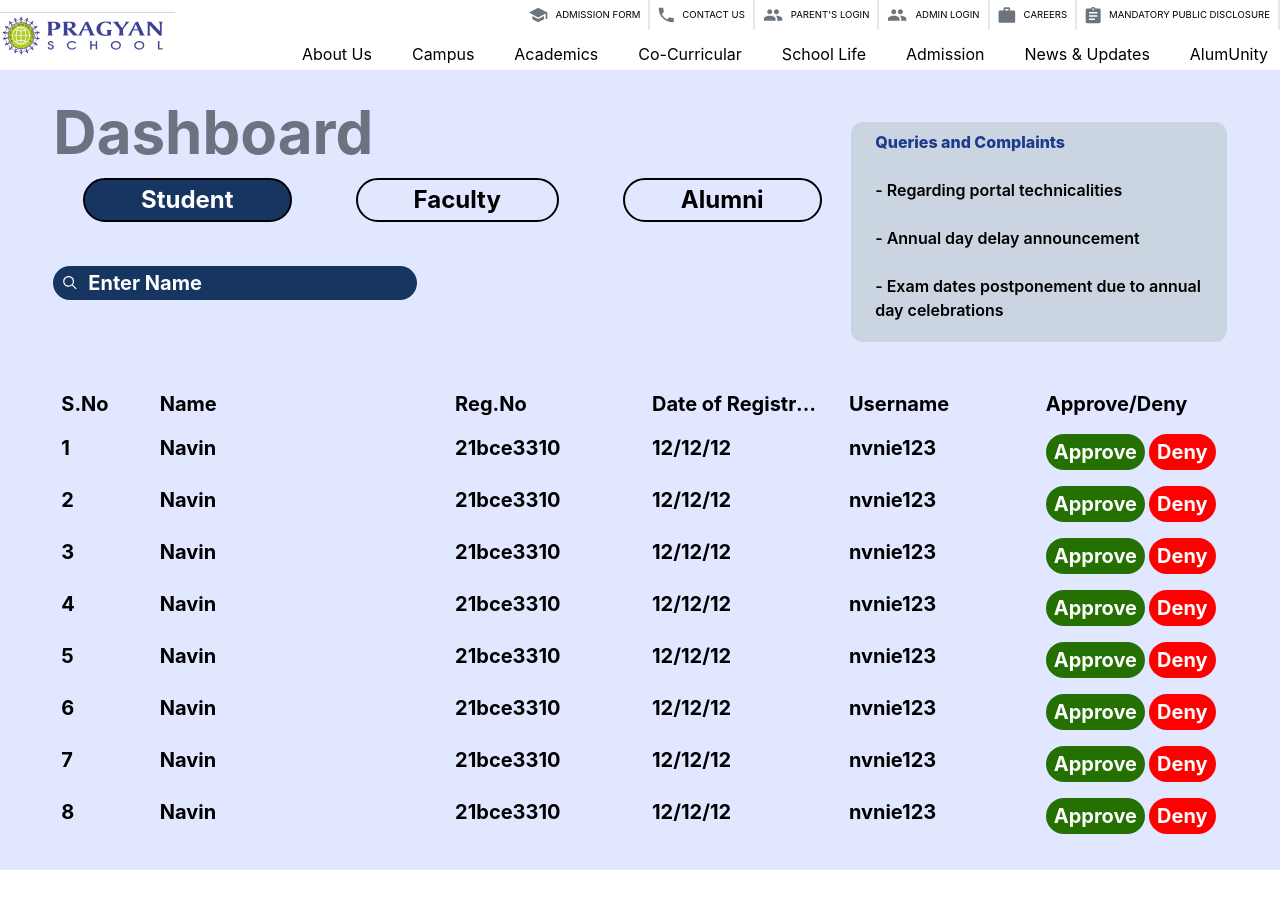
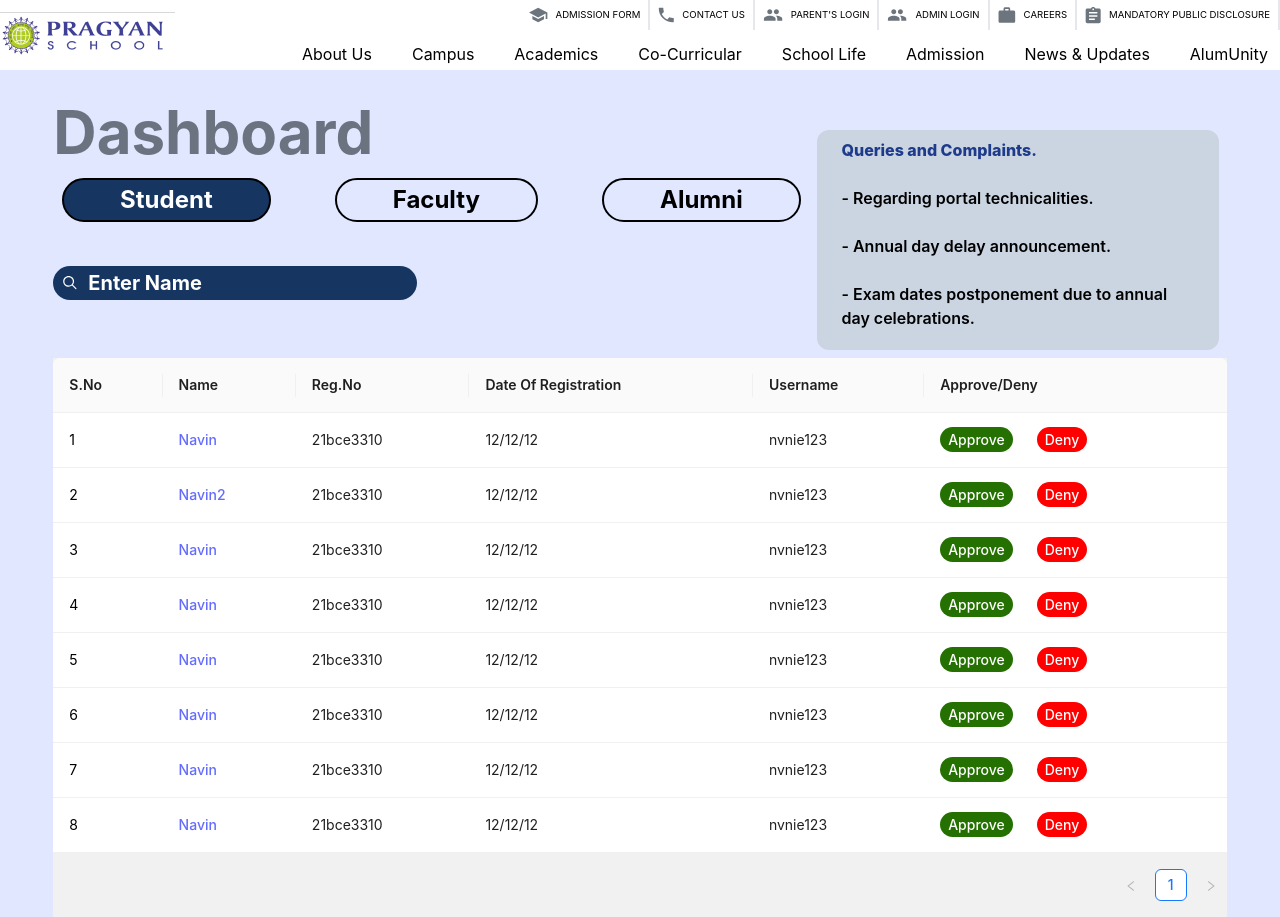
Before and after one commit to sinhasatyam045/Alum_Fullstack, a React (Vite) app: page /admindashboard in a window 1280 px wide. Before the commit the page ends 870 px from the top, so only its background shows below. Built offline with nearby package versions, Linux system fonts and the light colour scheme.

Commit message:
Changes made to admin dashboard

```diff
--- a/package.json
+++ b/package.json
@@ -10,11 +10,13 @@
     "preview": "vite preview"
   },
   "dependencies": {
+    "antd": "^5.16.1",
     "lottie-react": "^2.4.0",
     "react": "^18.2.0",
     "react-dom": "^18.2.0",
     "react-icons": "^5.0.1",
     "react-router-dom": "^6.21.3",
+    "react-spinners": "^0.13.8",
     "tailwind": "^4.0.0"
   },
   "devDependencies": {
--- a/src/components/admin/adminDashboard/adminDashboard.jsx
+++ b/src/components/admin/adminDashboard/adminDashboard.jsx
@@ -1,212 +1,284 @@
+import React, { useState, useEffect } from "react";
 import NavBar from "../../helper/navbar";
-import { Fragment, useState } from "react";
+import { Table, Space } from "antd";
 import useScreenSize from "../../../utils/useScreenSize";
+import RiseLoader from "react-spinners/RiseLoader";
 
-const FacultyTableData = [
+const QueryComponent = () => {
+  return (
+    <div className="w-1/2 p-2">
+      <div className="pt-9">
+        <div className="bg-slate-300 rounded-xl px-6 m-0 text-blue-900 p-2 font-extrabold">
+          Queries and Complaints.
+          <div>
+            <ul>
+              <li className="text-black py-3 pt-6 font-semibold">
+                - Regarding portal technicalities.
+              </li>
+              <li className="text-black py-3 font-semibold">
+                - Annual day delay announcement.
+              </li>
+              <li className="text-black py-3 font-semibold">
+                - Exam dates postponement due to annual day celebrations.
+              </li>
+            </ul>
+          </div>
+        </div>
+      </div>
+    </div>
+  );
+};
+
+const override = {
+  display: "flex",
+  justifyContent:"center",
+  margin: "0 auto",
+  borderColor: "blue",
+
+
+};
+
+const AdminDashboard = () => {
+  const screenSize = useScreenSize();
+  const [selectedButton, setSelectedButton] = useState(0);
+  const [loading, setLoading] = useState(true);
+  const [searchQuery, setSearchQuery] = useState("");
+
+  useEffect(() => {
+    const timer = setTimeout(() => {
+      setLoading(false);
+    }, 500); // Adjust the timeout value as needed
+
+    return () => clearTimeout(timer);
+  }, []);
+
+  const facultyTableData = [
     {
+      key: 1,
       Name: "Fac1",
       Reg_No: "Something",
       DOR: "12/12/12",
       Username: "something123",
     },
     {
-    Name: "Fac1",
+      key: 2,
+      Name: "Fac2",
       Reg_No: "Something",
       DOR: "12/12/12",
       Username: "something123",
     },
     {
-    Name: "Fac1",
+      key: 3,
+      Name: "Fac3",
       Reg_No: "Something",
       DOR: "12/12/12",
       Username: "something123",
     },
     {
-    Name: "Fac1",
+      key: 4,
+      Name: "Fac4",
       Reg_No: "Something",
       DOR: "12/12/12",
       Username: "something123",
     },
     {
-    Name: "Fac1",
+      key: 5,
+      Name: "Fac5",
       Reg_No: "Something",
       DOR: "12/12/12",
       Username: "something123",
     },
+
   ];
 
   const alumniTableData = [
     {
+      key: 1,
       Name: "Alumni1",
       Reg_No: "Something",
       DOR: "12/12/12",
       Username: "somethingAlum123",
     },
     {
-    Name: "Alumni1",
+      key: 2,
+      Name: "Alumni2",
       Reg_No: "Something",
       DOR: "12/12/12",
       Username: "somethingAlum123",
     },
     {
-    Name: "Alumni1",
+      key: 3,
+      Name: "Alumni3",
       Reg_No: "Something",
       DOR: "12/12/12",
       Username: "somethingAlum123",
     },
     {
-    Name: "Alumni1",
+      key: 4,
+      Name: "Alumni4",
       Reg_No: "Something",
       DOR: "12/12/12",
       Username: "somethingAlum123",
     },
     {
-    Name: "Alumni1",
+      key: 5,
+      Name: "Alumni5",
       Reg_No: "Something",
       DOR: "12/12/12",
       Username: "somethingAlum123",
     },
+
   ];
+
 
   const studentTableData = [
     {
+      key: 1,
       Name: "Navin",
       Reg_No: "21bce3310",
       DOR: "12/12/12",
       Username: "nvnie123",
     },
     {
+      key: 2,
+      Name: "Navin2",
+      Reg_No: "21bce3310",
+      DOR: "12/12/12",
+      Username: "nvnie123",
+    },
+    {
+      key: 3,
       Name: "Navin",
       Reg_No: "21bce3310",
       DOR: "12/12/12",
       Username: "nvnie123",
     },
     {
+      key: 4,
       Name: "Navin",
       Reg_No: "21bce3310",
       DOR: "12/12/12",
       Username: "nvnie123",
     },
     {
+      key: 5,
       Name: "Navin",
       Reg_No: "21bce3310",
       DOR: "12/12/12",
       Username: "nvnie123",
     },
     {
+      key: 6,
       Name: "Navin",
       Reg_No: "21bce3310",
       DOR: "12/12/12",
       Username: "nvnie123",
     },
     {
+      key: 7,
       Name: "Navin",
       Reg_No: "21bce3310",
       DOR: "12/12/12",
       Username: "nvnie123",
     },
     {
+      key: 9,
       Name: "Navin",
       Reg_No: "21bce3310",
       DOR: "12/12/12",
       Username: "nvnie123",
     },
+
+
+  ];
+
+
+  const columns = [
     {
-    Name: "Navin",
-    Reg_No: "21bce3310",
-    DOR: "12/12/12",
-    Username: "nvnie123",
+      title: "S.No",
+    dataIndex: "key",
+    render: (_, record, index) => <span className="text-black">{index + 1}</span>,
+      //render: (index) => <a>{index}</a>,
+
+    },
+    {
+      title: "Name",
+      dataIndex: "Name",
+      key: "Name",
+      render: (text) => <a>{text}</a>,
+    },
+    {
+      title: "Reg.No",
+      dataIndex: "Reg_No",
+      key: "Reg_No",
+    },
+    {
+      title: "Date Of Registration",
+      dataIndex: "DOR",
+      key: "DOR",
+    },
+    {
+      title: "Username",
+      key: "Username",
+      dataIndex: "Username",
+    },
+    {
+      title: "Approve/Deny",
+      key: "action",
+      render: (_, record) => (
+        <Space size="large">
+          <a className="rounded-full px-2 py-1 bg-[#247000] cursor-pointer text-white hover:bg-[#319a00]" onClick={() => handleApprove(record)}>Approve</a>
+          <a className="rounded-full px-2 py-1 bg-[#FF0000] cursor-pointer text-white hover:bg-[#bb0000]"onClick={() => handleDeny(record)}>Deny</a>
+        </Space>
+      ),
     },
   ];
 
-const QueryComponent = () => {
-  return (
-    <div className="pt-9">
-      <div className=" bg-slate-300 rounded-xl px-6  m-0 text-blue-900 p-2  font-extrabold">
-        Queries and Complaints
-        <div>
-          <ul>
-            <li className="text-black py-3 pt-6 font-semibold">
-              - Regarding portal technicalities
-            </li>
-            <li className="text-black py-3 font-semibold">
-              - Annual day delay announcement
-            </li>
-            <li className="text-black py-3 font-semibold">
-              - Exam dates postponement due to annual day celebrations
-            </li>
-          </ul>
-        </div>
-      </div>
-    </div>
+
+  const handleApprove = (record) => {
+    console.log("Approved:", record);
+
+  };
+
+  const handleDeny = (record) => {
+    console.log("Denied:", record);
+
+  };
+
+  const filterData = (data) => {
+    return data.filter((item) =>
+      Object.values(item).some((value) =>
+        value.toString().toLowerCase().includes(searchQuery.toLowerCase())
+      )
     );
   };
 
-function Table(data, buttonValue) {
-  const screenSize = useScreenSize();
+  const getData = () => {
+    let data;
+    switch (selectedButton) {
+      case 0:
+        data = filterData(studentTableData);
+        break;
+      case 1:
+        data = filterData(facultyTableData);
+        break;
+      case 2:
+        data = filterData(alumniTableData);
+        break;
+      default:
+        data = [];
+    }
+    return data;
+  };
 
-  function handleApprove(e, data, index) {
-    const user = {
-      status: "Approved",
-      data,
-      type: index === 0 ? "Student" : index === 1 ? "Faculty" : "Alumni",
-    };
-    console.log(user);
-  }
-
-  function handleDeny(e, data, index) {
-    const user = {
-      status: "Denied",
-      data,
-      type: index === 0 ? "Student" : index === 1 ? "Faculty" : "Alumni",
-    };
-    console.log(user);
-  }
-
-  return data.map((data, index) => {
-    return (
-      <Fragment key={index}>
-        <div className="p-2 font-bold">{index + 1}</div>
-        <div className="p-2 lg:col-span-3 col-span-2 font-bold truncate">
-          {data.Name}
-        </div>
-        <div className="p-2 col-span-2 font-bold truncate">{data.Reg_No}</div>
-        <div className="p-2 col-span-2 font-bold truncate">{data.DOR}</div>
-        <div className="p-2 col-span-2 font-bold truncate">{data.Username}</div>
-        <div className="p-2 col-span-2 font-bold flex">
-          <ul className="flex gap-1">
-            <li
-              className="rounded-full px-2 py-1 bg-[#247000] cursor-pointer text-white hover:bg-[#319a00]"
-              onClick={(e) => handleApprove(e, data, buttonValue)}
-            >
-              {screenSize.width > 800 ? "Approve" : "✔️"}
-            </li>
-            <li
-              className="rounded-full px-2 py-1 bg-[#FF0000] cursor-pointer text-white hover:bg-[#bb0000]"
-              onClick={(e) => handleDeny(e, data, buttonValue)}
-            >
-              {screenSize.width > 800 ? "Deny" : "X"}
-            </li>
-          </ul>
-        </div>
-      </Fragment>
-    );
-  });
-}
-
-const AdminDashboard = () => {
-  const screenSize = useScreenSize();
-  const [selectedButton, setSelectedButton] = useState(0);
   return (
     <>
-      <div>
-        <NavBar></NavBar>
-      </div>
+      <NavBar />
       <div className="bg-indigo-100 h-dvh">
       <div className={`bg-indigo-100 min-h-[${screenSize.height}px]`}>
-          <div className="w-11/12  mx-auto">
+          <div className="w-11/12 mx-auto">
             <div className="flex pt-4">
-              <div className="text-6xl  text-gray-500 font-bold pb-7 pt-4 w-11/12">
+              <div className="text-6xl text-gray-500 font-bold pb-7 pt-4 w-11/12">
                 Dashboard
                 <div className="flex justify-evenly text-2xl">
                   <ul className="flex lg:gap-16 md:gap-10 gap-3 py-4">
@@ -243,10 +315,9 @@ const AdminDashboard = () => {
                   </ul>
                 </div>
                 <div>
-                  <div className=" flex  w-1/2 h-1 text-white ">
-                    <form className="relative ">
+                  <div className="flex w-1/2 h-1 text-white">
+                    <form className="relative">
                       <div
-                        className=""
                         style={{
                           position: "absolute",
                           left: "10px",
@@ -278,6 +349,8 @@ const AdminDashboard = () => {
                         }}
                         placeholder="Enter Name"
                         type="text"
+                        value={searchQuery}
+                        onChange={(e) => setSearchQuery(e.target.value)}
                       />
                     </form>
                   </div>
@@ -285,47 +358,26 @@ const AdminDashboard = () => {
               </div>
               {screenSize.width > 900 && <QueryComponent />}
             </div>
-
-            <div className="mt-10 lg:text-xl  md:text-lg  text-sm">
-              <div className="grid lg:grid-cols-12  grid-cols-11 gap-x-2">
-                <div className="p-2 font-bold truncate">S.No</div>
-                <div className="p-2 lg:col-span-3 col-span-2 font-bold truncate">
-                  Name
-                </div>
-                <div className="p-2 col-span-2 font-bold truncate">Reg.No</div>
-                <div className="p-2 col-span-2 font-bold truncate">
-                  Date of Registration
-                </div>
-                <div className="p-2 col-span-2 font-bold truncate">
-                  Username
-                </div>
-                <div className="p-2 col-span-2 font-bold truncate">
-                  Approve/Deny
+            <div className="bg-[#f1f1f1]">
+              {loading ? (
+                <RiseLoader
+                  loading={loading}
+                  cssOverride={override}
+                  size={15}
+                  aria-label="Loading Spinner"
+                  data-testid="loader"
+                />
+              ) : (
+                <Table columns={columns} dataSource={getData()}  />
+              )}
             </div>
 
-                {selectedButton === 0 &&
-                  Table(studentTableData, selectedButton)}
-                {selectedButton === 1 &&
-                  Table(FacultyTableData, selectedButton)}
-                {selectedButton === 2 && Table(alumniTableData, selectedButton)}
-              </div>
-            </div>
             {screenSize.width < 900 && (
               <div className="w-1/2 p-2">
                 <QueryComponent />
               </div>
             )}
           </div>
-          {/* <div className="static">
-          <div
-            style={{ background: "#163560" }}
-            className="h-40 w-40 rounded-full absolute bottom-0 left-0"
-          ></div>
-          <div
-            style={{ background: "black", opacity: "50%" }}
-            className="h-28 w-80 rounded-3xl absolute bottom-0 left-80"
-          ></div>{" "}
-        </div> */}
         </div>
       </div>
     </>
```
Also changed, not shown: 1 other file (tests, documents, lock files or other folders). Lines whose indentation alone changed are shown as unchanged.
